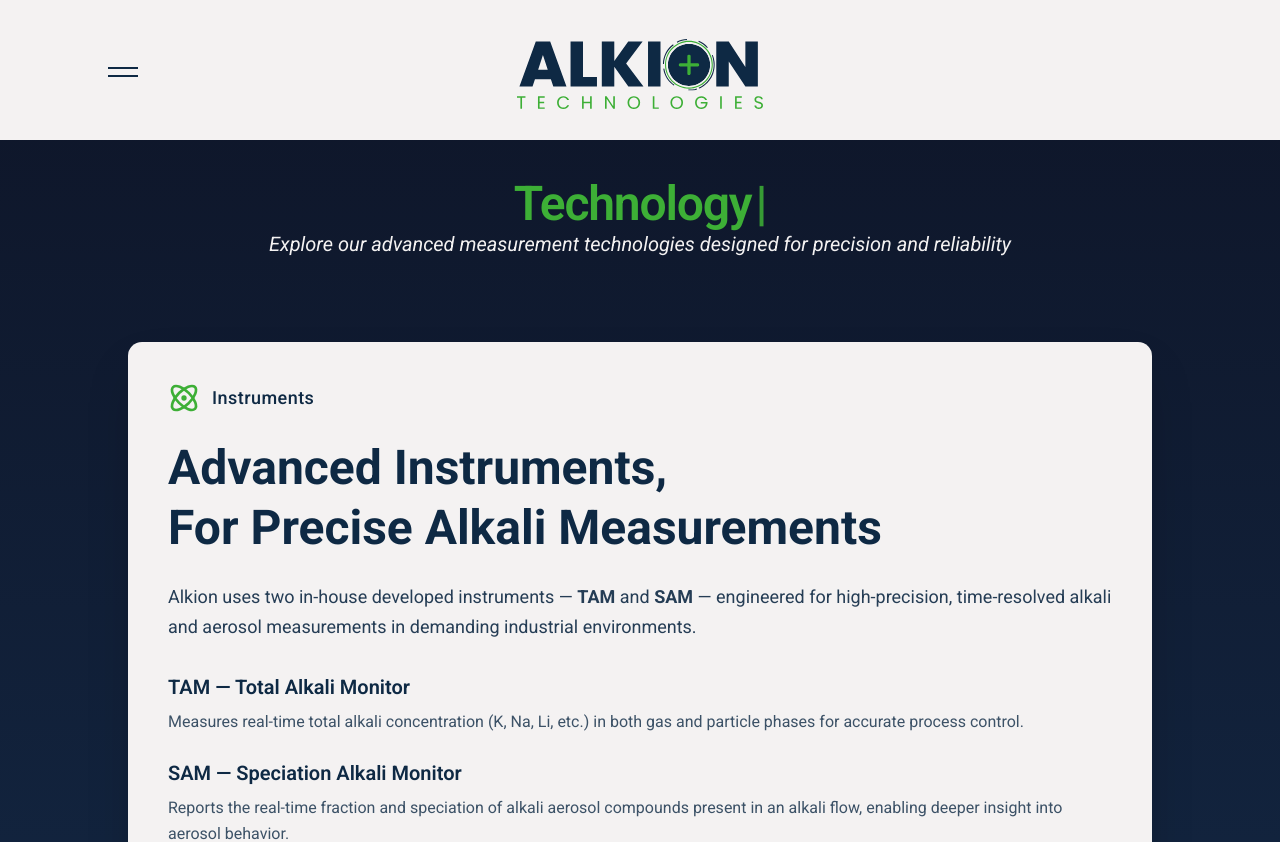
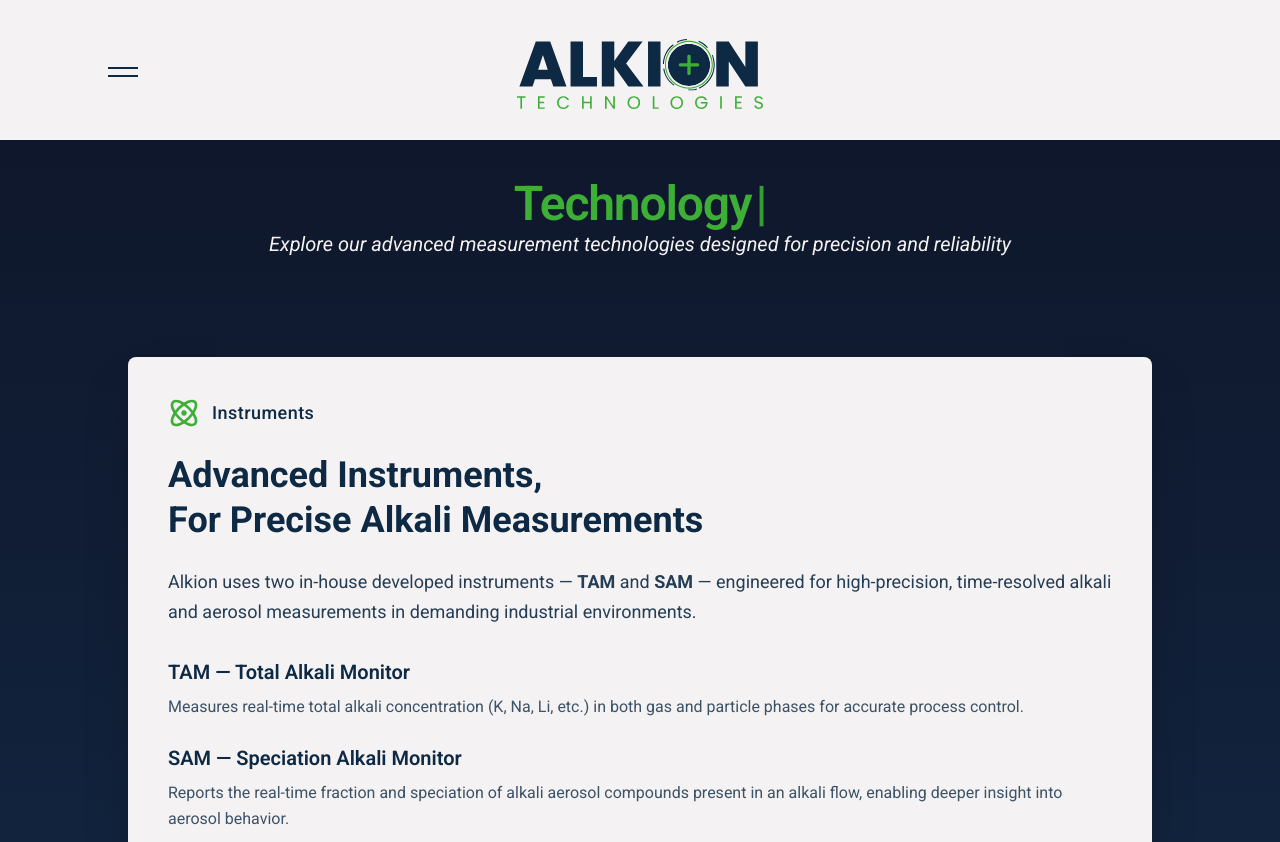
Before and after one commit to sannawiklund/alkion-webpage, a React (Vite) app: page /technology in a window 1280 px wide. Shown: the top 842 px of the page. Built offline with nearby package versions, Linux system fonts and the light colour scheme.

Commit message:
feat: (Instruments) Minor change in padding

```diff
--- a/src/Pages/Instruments.jsx
+++ b/src/Pages/Instruments.jsx
@@ -6,7 +6,7 @@ function Instruments() {
         <section className="relative min-h-screen flex items-center justify-center py-10">
 
             {/* CONTENT WRAPPER */}
-            <div className="relative z-10 mx-auto max-w-5xl bg-accent-beige/100 shadow-2xl rounded-xl px-6 sm:px-10 py-10">
+            <div className="relative z-10 mx-auto max-w-5xl bg-accent-beige/100 shadow-2xl rounded-md px-6 sm:px-10 py-10">
 
                 {/* LABEL */}
                 <div className="flex items-center gap-3 mb-6">
@@ -17,7 +17,7 @@ function Instruments() {
                 </div>
 
                 {/* TITLE */}
-                <h2 className="text-4xl sm:text-5xl font-bold text-accent-blue leading-tight">
+                <h2 className="text-4xl sm:text-4xl font-bold text-accent-blue leading-tight">
                     Advanced Instruments,<br />
                     For Precise Alkali Measurements
                 </h2>
```
